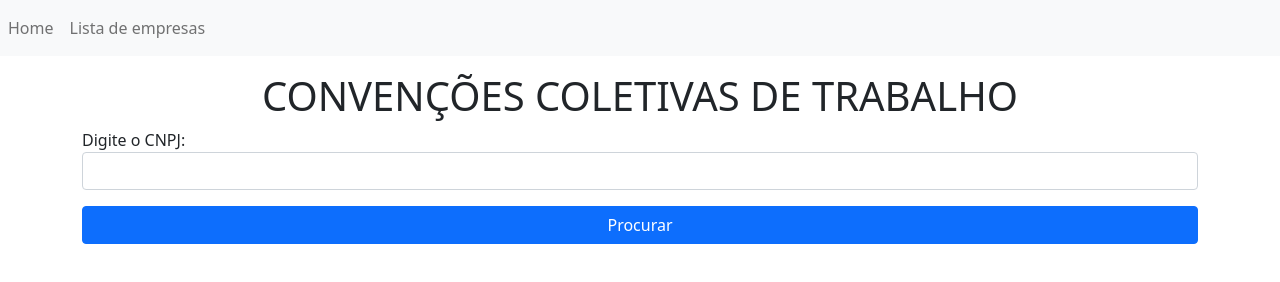
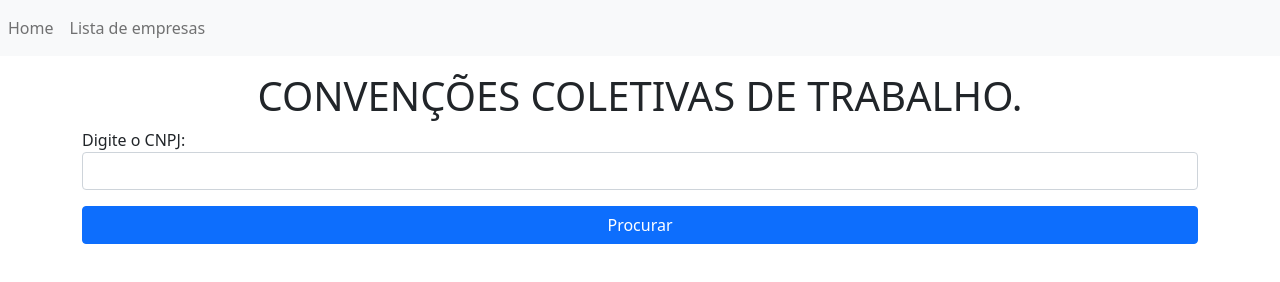
Before and after one commit to joaonascimentobr/cnpj, a plain HTML site: page index.html in a window 1280 px wide. Drawn offline with nearby package versions, Linux system fonts and the light colour scheme.

Commit message:
testeAutoDeploy

```diff
--- a/index.html
+++ b/index.html
@@ -29,7 +29,7 @@
     </nav>
     <div class="container">
       <form action="javascript:void(0);">
-        <h1 class="text-center mt-3">CONVENÇÕES COLETIVAS DE TRABALHO</h1>
+        <h1 class="text-center mt-3">CONVENÇÕES COLETIVAS DE TRABALHO.</h1>
         <div class="mb-3">
           <label for="cnpj">Digite o CNPJ:</label>
           <input type="text" id="cnpj" name="cnpj" class="form-control cnpj" inputmode="numeric"  placeholder="" maxlength="18" required>
```
